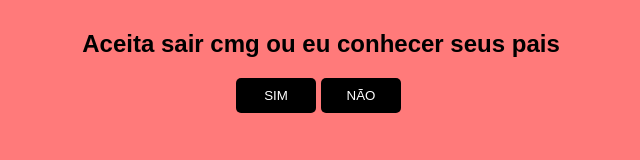
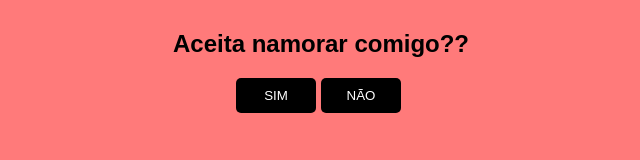
Before and after one commit to ViniGuilherme/ViniGuilhermegithub.io, a plain HTML site: page index.html in a window 1280 px wide. Shown: the whole page, without its empty margins (329-969 px from the left). Drawn offline with Linux system fonts and the light colour scheme.

Commit message:
Update index.html

```diff
--- a/index.html
+++ b/index.html
@@ -10,12 +10,12 @@ Este arquivo já esta pronto e você pode mandar para quem quiser
     <meta charset="UTF-8">
     <meta http-equiv="X-UA-Compatible" content="IE=edge">
     <meta name="viewport" content="width=device-width, initial-scale=1.0">
-    <title>ola amanda?</title>
+    <title>ola agatha?</title>
 </head>
 
 <body>
     <div id="conteudo">
-        <h2>Aceita sair cmg ou eu conhecer seus pais</h2>
+        <h2>Aceita namorar comigo??</h2>
         <div style="margin: auto;width: 170px;">
             <button style="position: fixed;display: block;" class="btn" onclick="sim()">SIM</button>
             <button class="btn" onclick="desvia(this)" onmouseover="desvia(this)" style="position: absolute;">NÃO</button>
```
